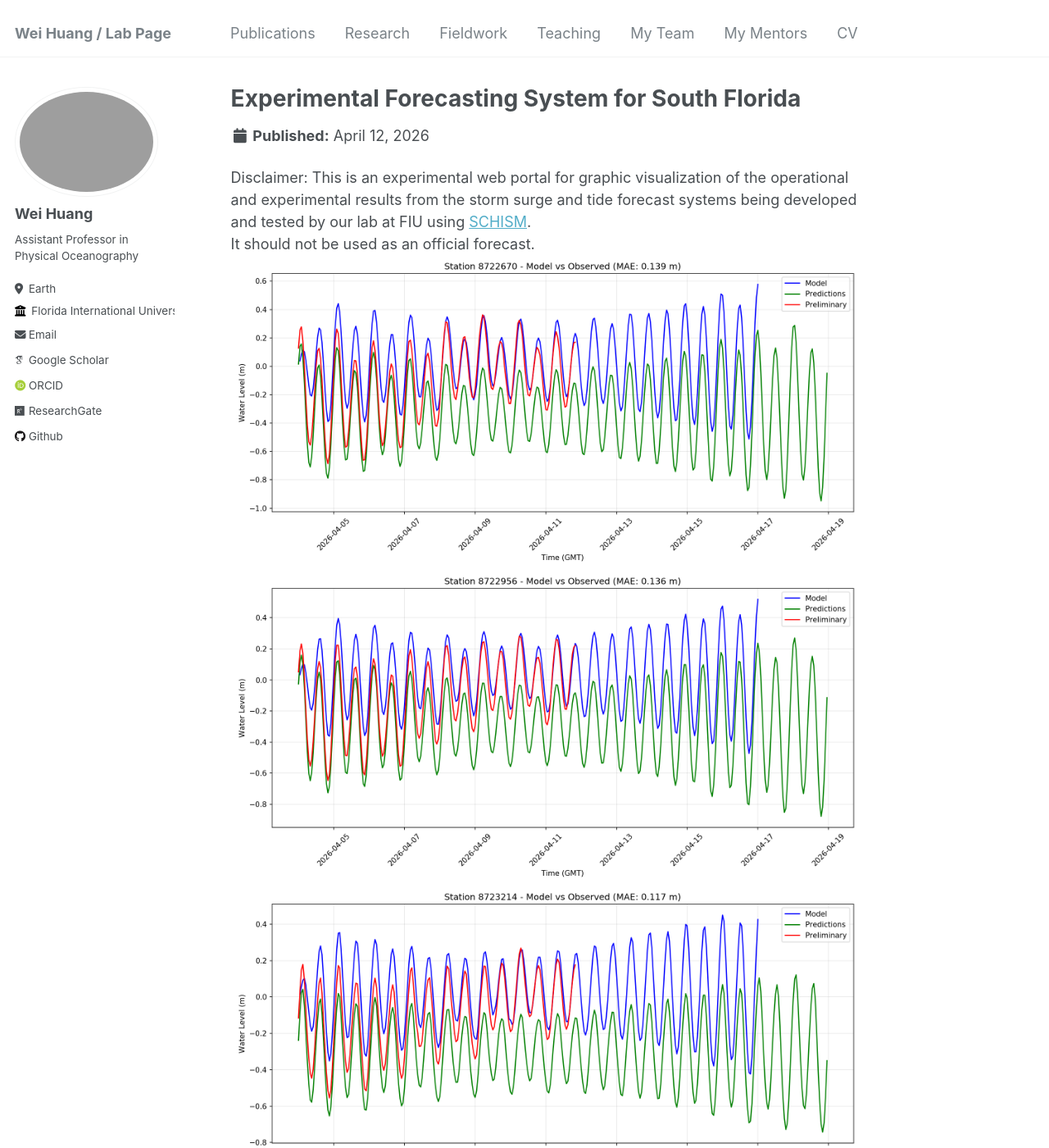
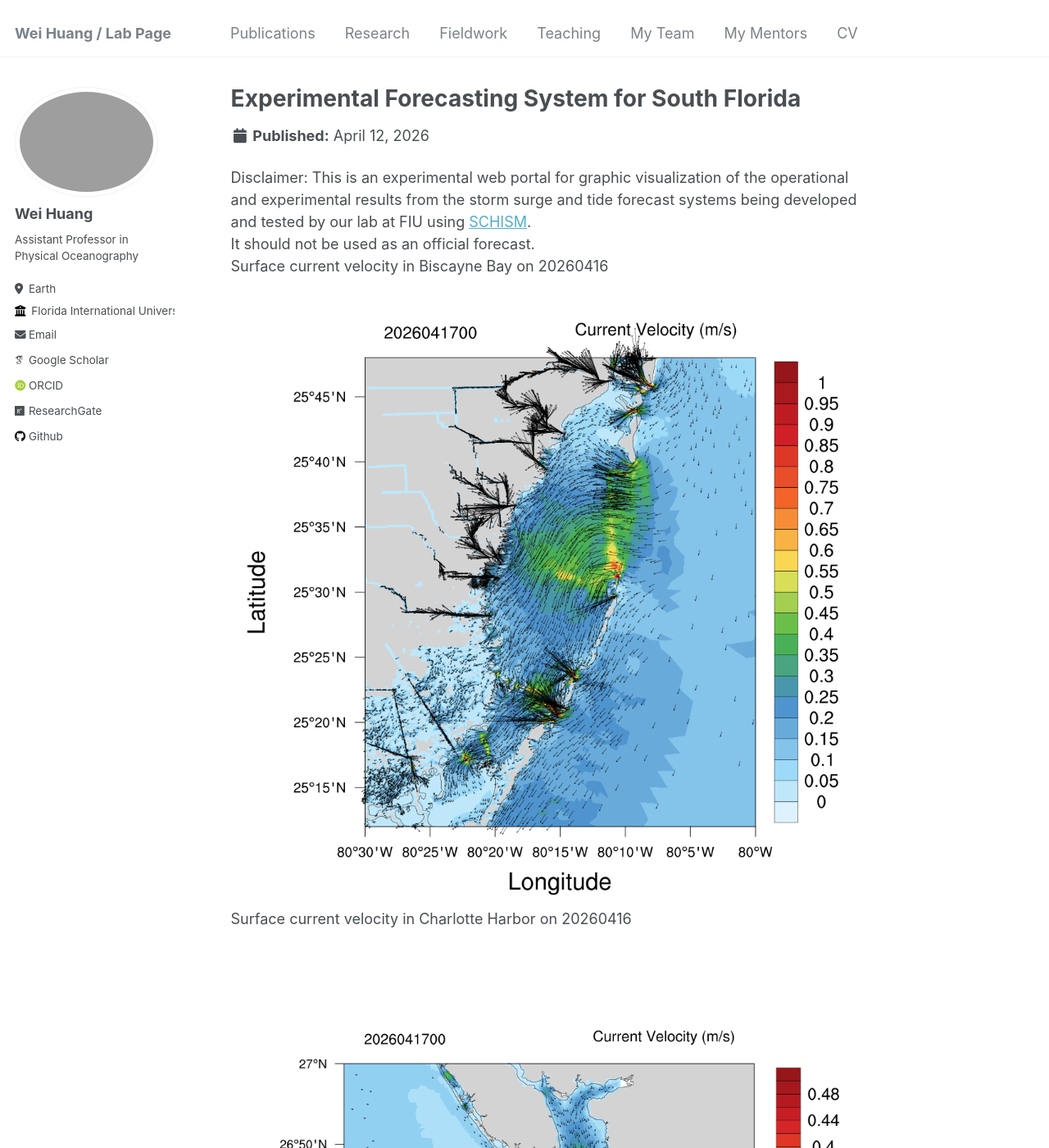
Before and after one commit to huang96169/huang96169.github.io, a Jekyll site: the page built from _research/research-1.md, in a window 1280 px wide and 1400 px high. Shown: the whole window at 82% size. Built offline with Jekyll 4.4.1, drawn with Linux system fonts in a browser that asks for light colours; some web fonts are replaced; some of the changed text lies outside the part shown.

Commit message:
replaced research_uv1.gif research_salt1.gif research_temp1.gif and replaced research_elev2.gif research_uv2.gif research_salt2.gif research_temp2.gif

```diff
--- a/_research/research-1.md
+++ b/_research/research-1.md
@@ -1,27 +1,21 @@
 ---
 title: "Experimental Forecasting System for South Florida"
-short: Observation-model comparison for stations in South Florida from 20260412 to 20260416
+short: Surface current velocity of South Florida from 20260412 to 20260416
 date: 2026-04-12
 short1: "Disclaimer: This is an experimental web portal for graphic visualization of the operational and experimental results from the storm surge and tide forecast systems being developed and tested by our lab at FIU using [SCHISM](https://ccrm.vims.edu/schismweb/). It should not be used as an official forecast."
-excerpt: "<img src='/images/research_elev2.gif'>"
+excerpt: "<img src='/images/research_uv1.gif'>"
 collection: research
 ---
 
 Disclaimer:
 This is an experimental web portal for graphic visualization of the operational and experimental results from the storm surge and tide forecast systems being developed and tested by our lab at FIU using [SCHISM](https://ccrm.vims.edu/schismweb/).<br/>
 It should not be used as an official forecast.<br/>
-<img src='/images/station_8722670.png'>
-<img src='/images/station_8722956.png'>
-<img src='/images/station_8723214.png'>
-<img src='/images/station_8723970.png'>
-<img src='/images/station_8724580.png'>
-<img src='/images/station_8725110.png'>
-<img src='/images/station_8725520.png'>
-<img src='/images/station_8726384.png'>
-<img src='/images/station_8726520.png'>
-<img src='/images/station_8726607.png'>
-<img src='/images/station_8726667.png'>
-<img src='/images/station_8726724.png'>
+Surface current velocity in Biscayne Bay on 20260416<br/>
+<img src='/images/research_Bbay.png'>
+Surface current velocity in Charlotte Harbor on 20260416<br/>
+<img src='/images/research_Cbay.png'>
+Surface current velocity in Tampa Bay on 20260416<br/>
+<img src='/images/research_Tbay.png'>
 The map below showns observational stations used for validating the model's results, as well as the horizontal grid. <br/>
 The horizontal grid for SCHISM in simulating Biscayne Bay in South Florida, using flexible resolution resolving levees and canals (1-2 m), watershed rural and urban areas (30m-50m) and coastal ocean (500m-5km).<br/>
 Turn off the hgrid to accelerate the display speed.<br/>
```
Also changed, not shown: _research/research-2.md (+15 -11 lines).
